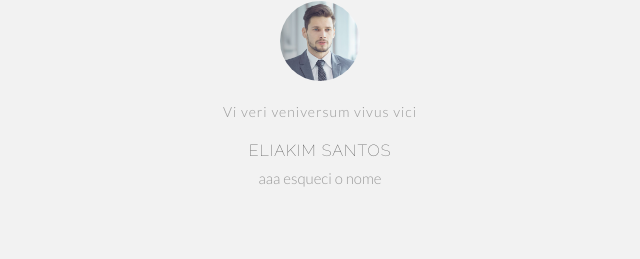
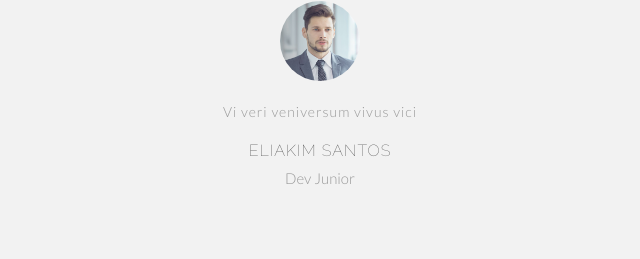
Before and after one commit to Eliakim15/Globaliza--o, a plain HTML site: page index.html in a window 1280 px wide. Shown: the part 2943-3202 px from the top of the page, 320-960 px from the left. Drawn offline with Linux system fonts and the light colour scheme.

Commit message:
modified:   index.html

```diff
--- a/index.html
+++ b/index.html
@@ -328,7 +328,7 @@
                 <div class="testimonial-text">
                   <p>Vi veri veniversum vivus vici</p>
                   <h3>Eliakim Santos</h3>
-                  <span>aaa esqueci o nome</span>
+                  <span>Dev Junior</span>
                 </div>
               </div>
                 </div>
```
